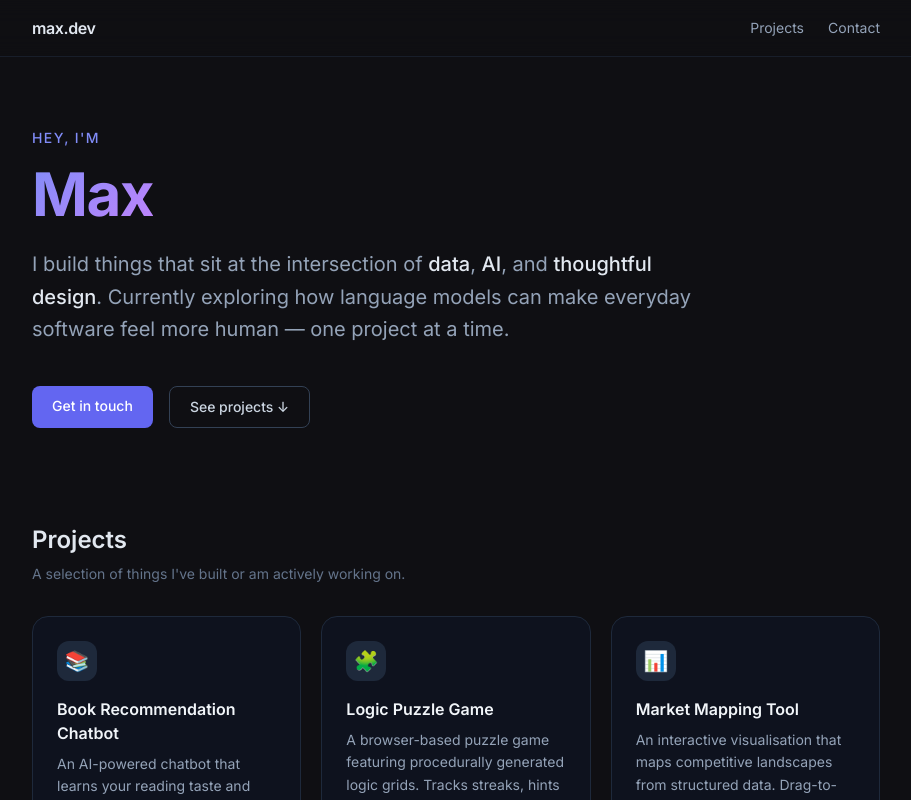
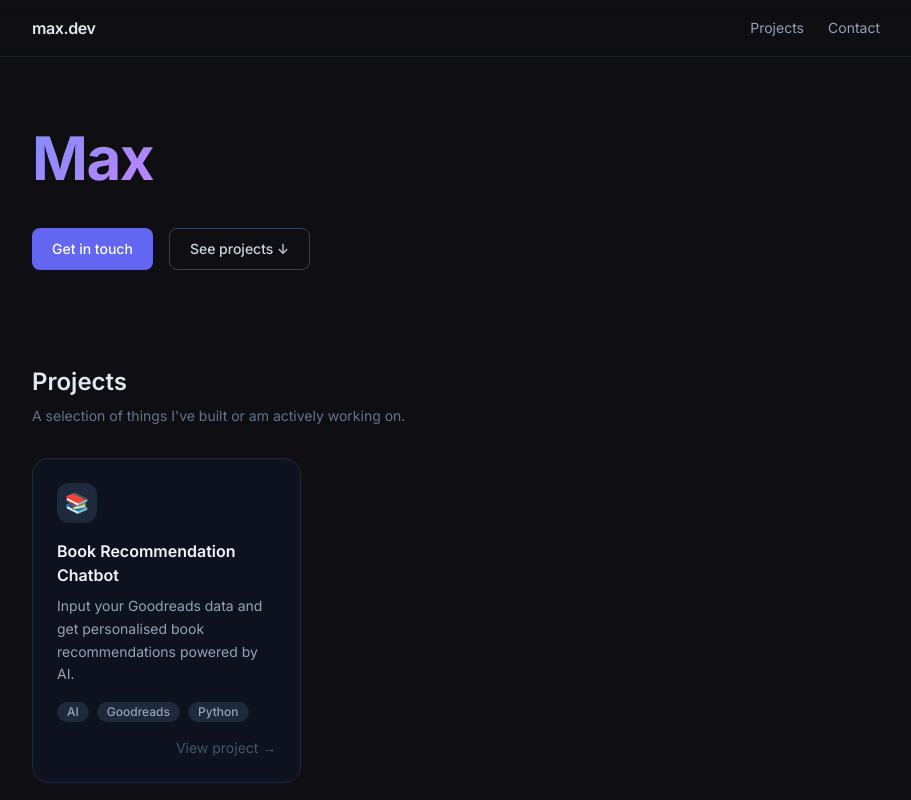
Before and after one commit to maxcooperevans/portfolio, a Next.js app: page / in a window 1280 px wide. Shown: the top 800 px of the page, without its empty margins (184-1095 px from the left). Built offline with nearby package versions, Linux system fonts and the light colour scheme.

Commit message:
update site

```diff
--- a/app/page.tsx
+++ b/app/page.tsx
@@ -1,3 +1,6 @@
+"use client";
+
+import { useState } from "react";
 import ProjectCard from "@/components/ProjectCard";
 import Nav from "@/components/Nav";
 
@@ -5,59 +8,34 @@ const projects = [
   {
     title: "Book Recommendation Chatbot",
     description:
-      "An AI-powered chatbot that learns your reading taste and surfaces books you'll actually finish. Built with a retrieval-augmented pipeline and a conversational interface.",
-    tags: ["AI", "NLP", "Python"],
-    href: "#",
+      "Input your Goodreads data and get personalised book recommendations powered by AI.",
+    tags: ["AI", "Goodreads", "Python"],
+    href: "https://goodreads-recommender-2q8koi41b-mace-s-projects.vercel.app/",
     icon: "📚",
-  },
-  {
-    title: "Logic Puzzle Game",
-    description:
-      "A browser-based puzzle game featuring procedurally generated logic grids. Tracks streaks, hints used, and solve time with a clean, distraction-free UI.",
-    tags: ["TypeScript", "React", "Game Dev"],
-    href: "#",
-    icon: "🧩",
-  },
-  {
-    title: "Market Mapping Tool",
-    description:
-      "An interactive visualisation that maps competitive landscapes from structured data. Drag-to-explore canvas with filtering, clustering, and export to PNG.",
-    tags: ["Data Viz", "D3.js", "Next.js"],
-    href: "#",
-    icon: "📊",
   },
 ];
 
 export default function Home() {
+  const [contactOpen, setContactOpen] = useState(false);
+
   return (
     <div className="flex flex-col min-h-screen">
       <Nav />
 
-      {/* Hero */}
       <main className="flex-1 max-w-4xl mx-auto w-full px-6 pt-32 pb-24">
+        {/* Hero */}
         <section className="mb-24">
-          <p className="text-indigo-400 font-medium tracking-widest text-sm uppercase mb-4">
-            Hey, I&apos;m
-          </p>
-          <h1 className="text-6xl font-bold tracking-tight mb-6">
+          <h1 className="text-6xl font-bold tracking-tight mb-10">
             <span className="gradient-text">Max</span>
           </h1>
-          <p className="text-xl text-slate-400 leading-relaxed max-w-2xl">
-            I build things that sit at the intersection of{" "}
-            <span className="text-slate-200 font-medium">data</span>,{" "}
-            <span className="text-slate-200 font-medium">AI</span>, and{" "}
-            <span className="text-slate-200 font-medium">thoughtful design</span>.
-            Currently exploring how language models can make everyday software
-            feel more human — one project at a time.
-          </p>
 
-          <div className="flex gap-4 mt-10">
-            <a
-              href="mailto:hello@example.com"
+          <div className="flex gap-4">
+            <button
+              onClick={() => setContactOpen((o) => !o)}
               className="px-5 py-2.5 rounded-lg bg-indigo-500 hover:bg-indigo-400 text-white text-sm font-medium transition-colors"
             >
-              Get in touch
-            </a>
+              {contactOpen ? "Close" : "Get in touch"}
+            </button>
             <a
               href="#projects"
               className="px-5 py-2.5 rounded-lg border border-slate-700 hover:border-slate-500 text-slate-300 hover:text-white text-sm font-medium transition-colors"
@@ -65,6 +43,34 @@ export default function Home() {
               See projects ↓
             </a>
           </div>
+
+          {contactOpen && (
+            <div className="mt-6 p-6 rounded-2xl border border-slate-800 bg-slate-900/50 flex flex-col gap-3 max-w-sm">
+              <a
+                href="mailto:maxcooperevans@gmail.com"
+                className="flex items-center gap-3 text-slate-300 hover:text-indigo-300 transition-colors text-sm"
+              >
+                <span className="text-lg">✉️</span>
+                maxcooperevans@gmail.com
+              </a>
+              <a
+                href="tel:+4407562649909"
+                className="flex items-center gap-3 text-slate-300 hover:text-indigo-300 transition-colors text-sm"
+              >
+                <span className="text-lg">📞</span>
+                +44 07562 649909
+              </a>
+              <a
+                href="https://www.linkedin.com/in/max-cooper-evans-866992230"
+                target="_blank"
+                rel="noopener noreferrer"
+                className="flex items-center gap-3 text-slate-300 hover:text-indigo-300 transition-colors text-sm"
+              >
+                <span className="text-lg">💼</span>
+                linkedin.com/in/max-cooper-evans
+              </a>
+            </div>
+          )}
         </section>
 
         {/* Projects */}
```
